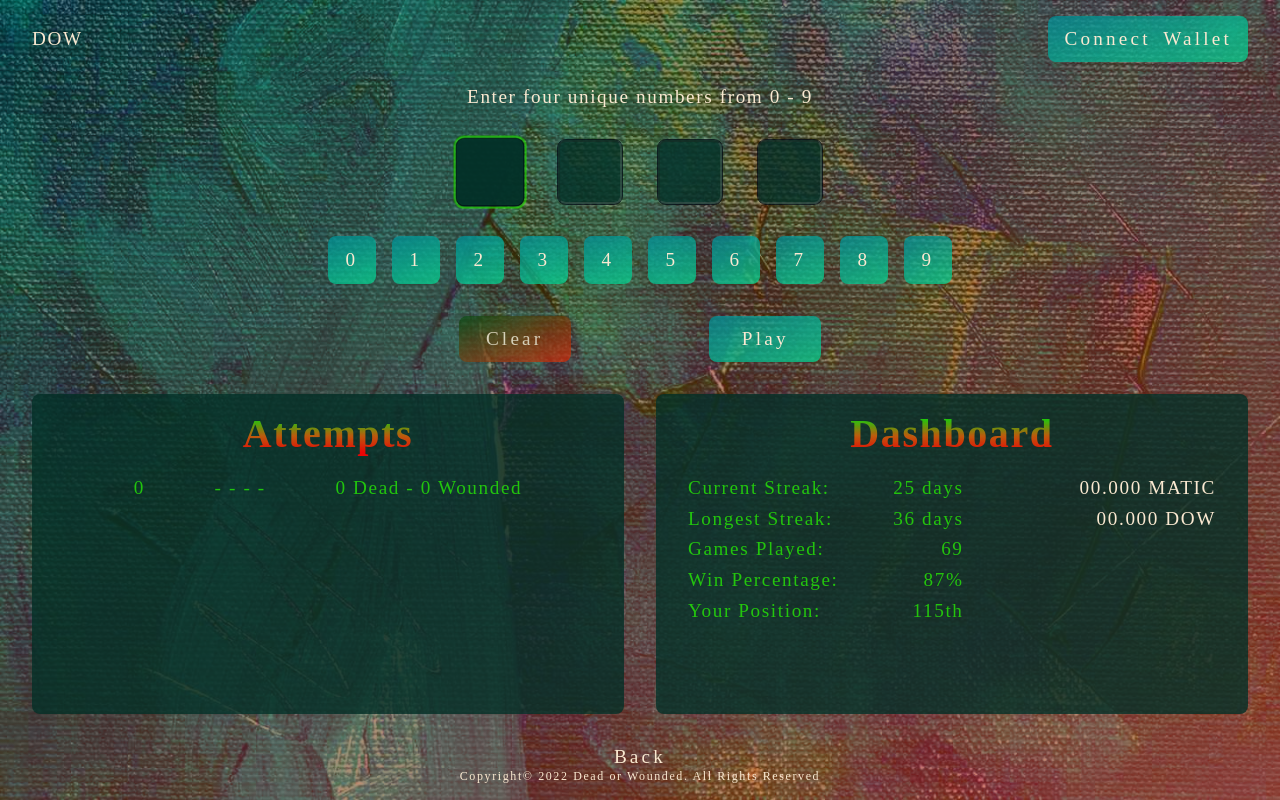
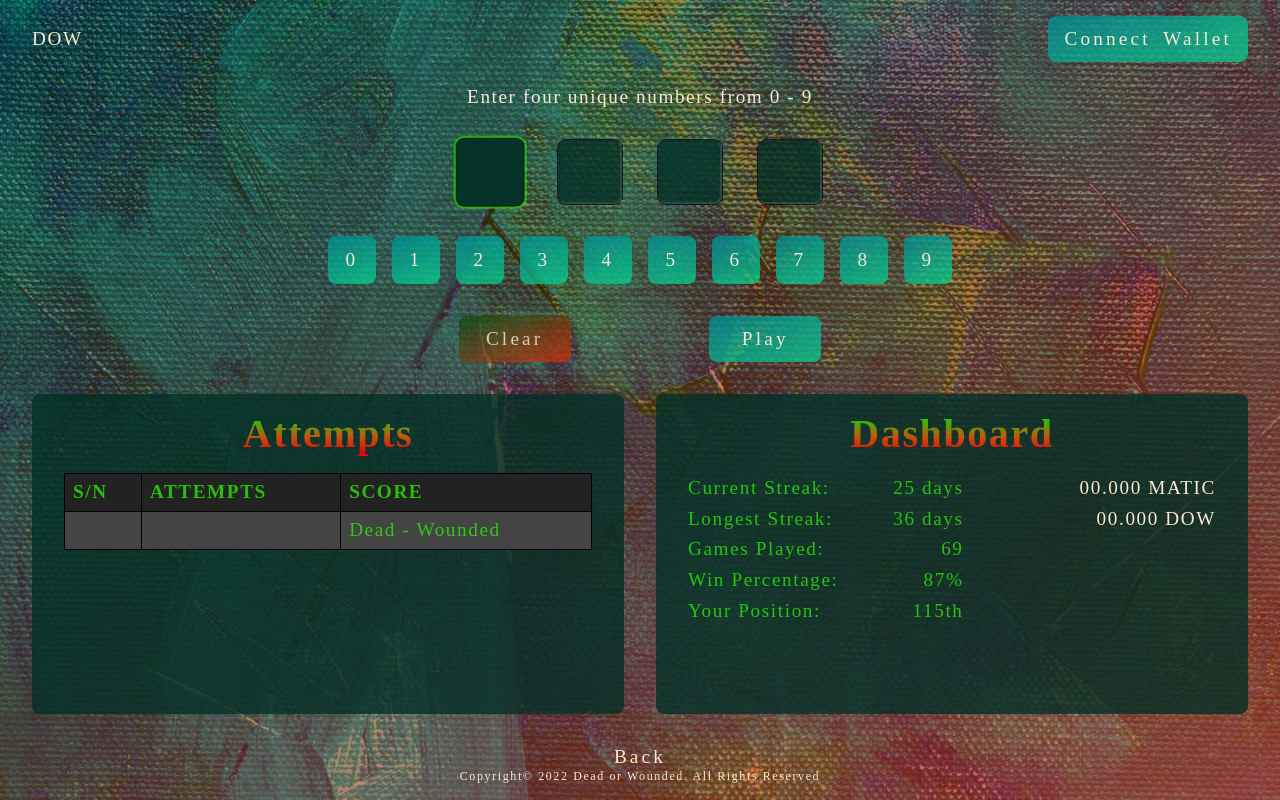
Before and after one commit to AbdulrasheedAdediran/dow-dApp-frontend, a React (Create React App) app: page /startGame in a window 1280 px wide. Built offline with nearby package versions, Linux system fonts and the light colour scheme; a web font is replaced by a local one.

Commit message:
start refactoring

```diff
--- a/src/components/container/StartGame/Attempts.css
+++ b/src/components/container/StartGame/Attempts.css
@@ -12,10 +12,23 @@
   margin-inline: auto;
   margin-block: 1rem;
 }
-.attempts ul {
-  display: flex;
-  align-items: center;
-  justify-content: space-evenly;
+.attempts table {
   width: 100%;
-  line-height: 1.6;
+  line-height: 1.5;
+  width: 100%;
+  border-collapse: collapse;
 }
+th,
+td {
+  border: 1px solid #000;
+  text-align: left;
+  padding: 0.25rem 0.5rem;
+}
+
+th {
+  background-color: #222;
+}
+
+td {
+  background-color: #444;
+}
--- a/src/components/container/StartGame/Attempts.jsx
+++ b/src/components/container/StartGame/Attempts.jsx
@@ -1,38 +1,23 @@
-import React from "react";
+import { React } from "react";
 import "./Attempts.css";
+import Scores from "./Scores";
 
 const Attempts = (props) => {
-  // const [scores, setScores] = useState([]);
-  // const updateScore = () => {
-  //   setScores([
-  //     ...scores,
-  //     {
-  //       id: scores.length,
-  //       value: Math.floor(Math.random() * 10),
-  //     },
-  //   ]);
-  // };
-  // <div>
-  //   <button onclick={updateScore}> getSores</button>
-  //   <ul>
-  //     {scores.map((score) => (
-  //       <li key={score.id}>{score.value}</li>
-  //     ))}
-  //   </ul>
-  // </div>;
   return (
     <section className="attempts">
       <h2>Attempts</h2>
-      <ul>
-        <li>{props.trial}</li>
-        <li>
-          {/* {props.trial} */}
-          {props.confirmedAttempt}
-        </li>
-        <li>
-          {props.dead} Dead - {props.wounded} Wounded
-        </li>
-      </ul>
+      <table>
+        <thead>
+          <tr>
+            <th>S/N</th>
+            <th>ATTEMPTS</th>
+            <th>SCORE</th>
+          </tr>
+        </thead>
+        <tbody>
+          <Scores props={props} />
+        </tbody>
+      </table>
     </section>
   );
 };
--- /dev/null
+++ b/src/components/container/StartGame/Scores.jsx
@@ -0,0 +1,15 @@
+import React from "react";
+
+const Scores = (props) => {
+  return (
+    <tr key={props.trial}>
+      <td>{props.trial}</td>
+      <td>{props.confirmedAttempt}</td>
+      <td>
+        {props.dead} Dead - {props.wounded} Wounded
+      </td>
+    </tr>
+  );
+};
+
+export default Scores;
--- a/src/components/container/StartGame/StartGame.jsx
+++ b/src/components/container/StartGame/StartGame.jsx
@@ -33,7 +33,8 @@ const StartGame = () => {
     if (regX.test(target.value)) {
       console.log(`regX is ${regX.test(target.value)}`);
       console.log(`e.target.value is ${target.value}`);
-      playerInput.push(e.target.value);
+      setPlayerInput((playerInput) => [...playerInput, target.value]);
+      // playerInput.push(target.value);
       console.log(playerInput);
     } else {
       // Do not store the player's input if they are invalid (not numbers 0 - 9)
@@ -181,12 +182,7 @@ const StartGame = () => {
   // numberButtons.addEventListener("click", (e) => {
   //   e.target.value = numberButtons.innerText;
   // });
-  const handlePlay = async (e) => {
-    // Handle Play
-    //     1. Check how many dead and how many wounded villians are in the array
-    //     2. Return the value in a the attempts sheet and reset the dead and wounded values
-    //     3.
-
+  const handlePlay = (e) => {
     const entries = document.querySelector(".entries");
     const inputs = document.querySelectorAll("input");
     const winMessage = "WAY TO GO GENIUS, YOU WON!!!";
@@ -214,6 +210,7 @@ const StartGame = () => {
         }
       }
     }
+
     // const n = 7;
 
     // [...playerInput(n)].map((elementInArray, index) => (
@@ -238,14 +235,12 @@ const StartGame = () => {
       firstInput.attributes["disabled"] = setIsDisabled(false);
       firstInput.attributes["autofocus"] = true;
       firstInput.focus();
-      setTrials((trials = 0));
+      setTrials(0);
     }
     setAttempt(playerInput);
     console.log(`Random Numbers Generated: ${randomNumbers}`);
     console.log(`Your Guess: ${playerInput}`);
-    // console.log(`Score: ${dead} Dead - ${wounded} Wounded`);
-    // console.log(`Dead inputs after reset: ${dead} dead`);
-    // console.log(`Wounded inputs after reset: ${wounded} wounded`);
+
     console.log(`Trial Number ${trials}: ${dead} Dead - ${wounded} Wounded`);
 
     // entries.reset();
@@ -332,7 +327,7 @@ const StartGame = () => {
             <button
               className="game-btn play"
               // type="submit"
-              disabled="true"
+              disabled={true}
               // onSubmit={handlePlay}
               onClick={handlePlay}
             >
@@ -342,12 +337,14 @@ const StartGame = () => {
         </form>
 
         <div className="attempts-and-dashboard">
+          {/* {playerInput.map(() => ( */}
           <Attempts
             trial={trials}
             confirmedAttempt={attempt.join(" ")}
             dead={dead}
             wounded={wounded}
           />
+          {/* ))} */}
           <Dashboard />
         </div>
         <Link to="/">
```
